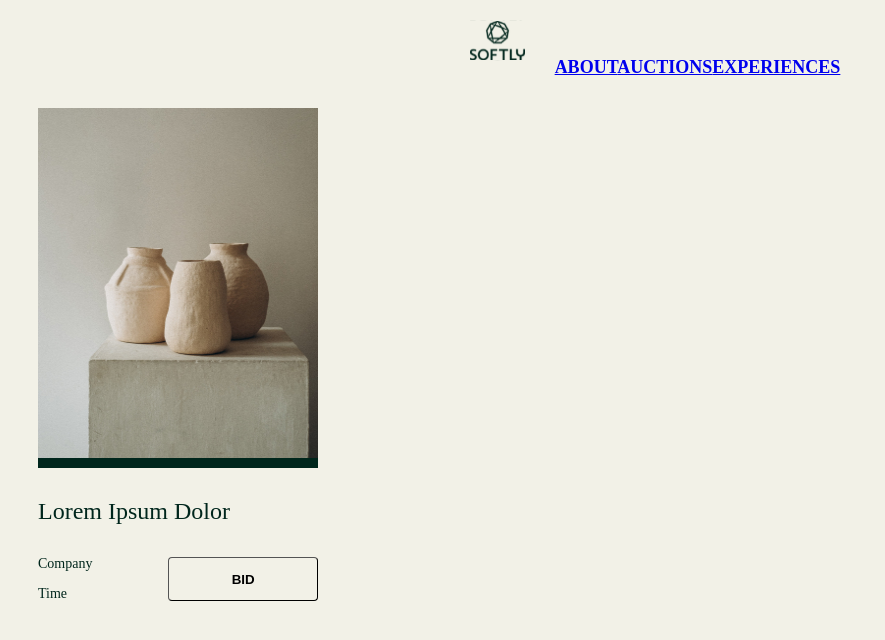
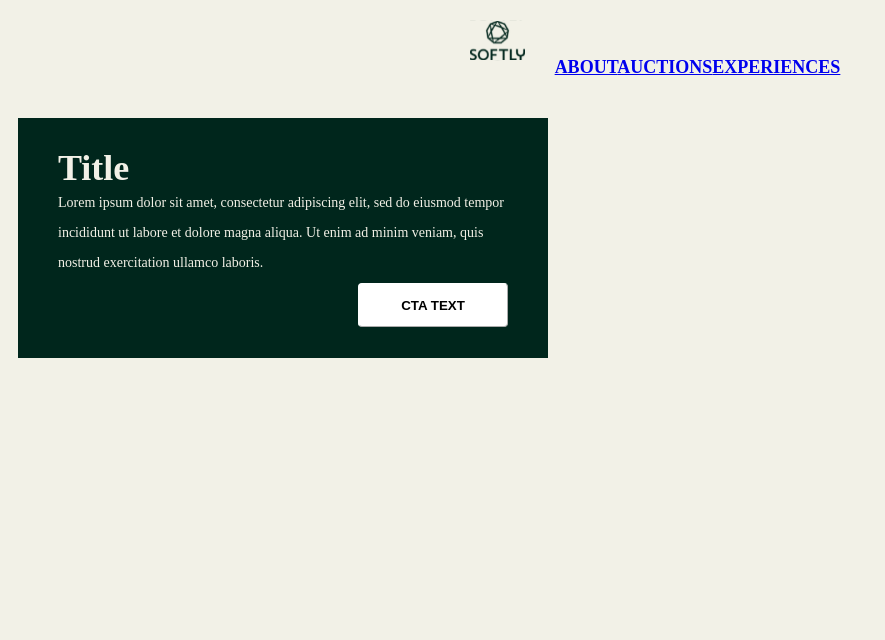
Before and after one commit to andjelavidojkovic/softly, a React (Create React App) app: page / in a window 1280 px wide. Shown: the top 640 px of the page, without its empty margins (0-885 px from the left). Built offline with nearby package versions, Linux system fonts and the light colour scheme.

Commit message:
feat(title): Adding a new component Title

```diff
--- a/src/App.js
+++ b/src/App.js
@@ -4,13 +4,14 @@ import React from "react";
 import Header from "./components/Header";
 //import Auctions from "./components/Auctions";
 //import Experiences from "./components/Experiences";
-import AuctionItem from "./components/AuctionItem";
+//import AuctionItem from "./components/AuctionItem";
+import Title from "./components/Title/Title";
 
 const App = () => {
   return (
     <div>
       <Header />
-      <AuctionItem />
+      <Title />
     </div>
   )
 }
--- a/src/components/Button/index.js
+++ b/src/components/Button/index.js
@@ -0,0 +1,3 @@
+import Button from "./Button";
+
+export default Button;
--- /dev/null
+++ b/src/components/Title/Title.js
@@ -0,0 +1,23 @@
+import React from "react";
+import './title.css'
+import Button from '../Button/Button.js'
+
+const Title = () => {
+    return (
+        <div className="div-title-item">
+            <h3 className="heading-title">
+                Title
+            </h3>
+            <p className="paragraph-introductions">
+                Lorem ipsum dolor sit amet, consectetur adipiscing elit, sed do eiusmod tempor incididunt ut labore et dolore magna aliqua. Ut enim ad minim veniam, quis nostrud exercitation ullamco laboris.
+            </p>
+            <div className="div-button-CTA-TEXT">
+                <Button styleForButton='button--color-white'>
+                    CTA TEXT
+                </Button>
+            </div>
+        </div>
+    )
+};
+
+export default Title;
--- /dev/null
+++ b/src/components/Title/title.css
@@ -0,0 +1,28 @@
+.div-title-item {
+  height: 240px;
+  width: 530px;
+  font-family: "Bodoni 72";
+  background: #00261c;
+  color: #f2f1e7;
+  margin: 10px;
+}
+.heading-title {
+  font-size: 36px;
+  line-height: 40px;
+  text-align: left;
+  margin: 40px 10px 0px 40px;
+  padding-top: 30px;
+}
+.paragraph-introductions {
+  font-size: 14px;
+  line-height: 30px;
+  text-align: left;
+  margin-left: 40px;
+  margin-right: 40px;
+  margin-top: 0px;
+  margin-bottom: 5px;
+}
+.div-button-CTA-TEXT {
+  float: right;
+  margin-right: 40px;
+}
```
Also changed, not shown: src/components/Title/index.js (added).
